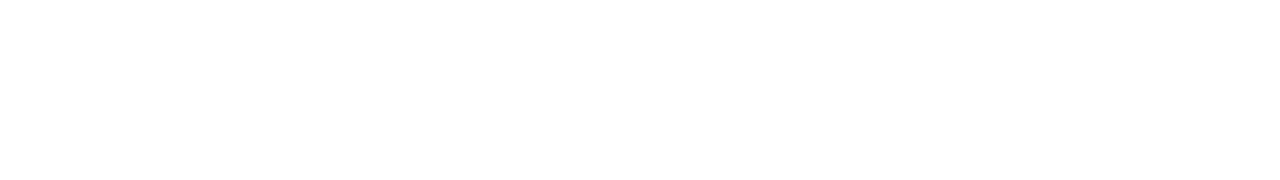
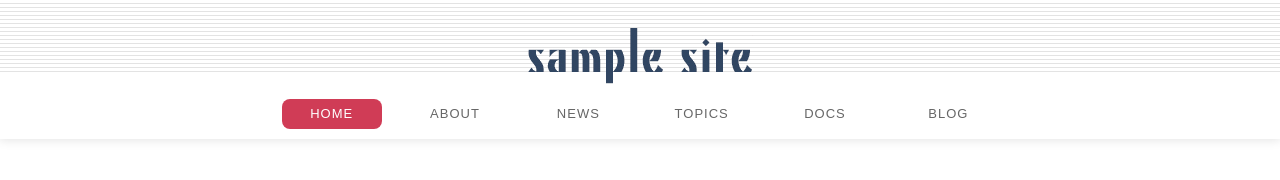
Before and after one commit to KensukeTakahara/html-css-training, a plain HTML site: page mcoding/standard-layout/index.html in a window 1280 px wide. Drawn offline with Linux system fonts and the light colour scheme.

Commit message:
finished header coding.

```diff
--- a/mcoding/standard-layout/css/style.css
+++ b/mcoding/standard-layout/css/style.css
@@ -23,6 +23,48 @@ a:active {
 
 .header {
   width: 100%;
+  padding: 28px 0 10px;
+  background: url("../images/bg-header.gif") repeat-x;
+  box-shadow: 0 0 10px 1px #e3e3e3;
+}
+.logo {
+  width: 225px;
+  height: 56px;
+  margin: 0 auto;
+  background: url("../images/logo.png") no-repeat;
+  overflow: hidden;
+  text-indent: 100%;
+  white-space: nowrap;
+}
+.logo a {
+  display: block;
+  width: 100%;
+  height: 100%;
+}
+.global-nav {
+  margin-top: 15px;
+  text-align: center;
+}
+.global-nav .nav-item {
+  display: inline-block;
+  margin: 0 10px;
+}
+.global-nav .nav-item a {
+  display: inline-block;
+  width: 100px;
+  height: 30px;
+  line-height: 30px;
+  text-align: center;
+  border-radius: 8px;
+  color: #666;
+  font-size: 1.3rem;
+  letter-spacing: 1px;
+  transition: 0.15s;
+}
+.global-nav .nav-item.active a,
+.global-nav .nav-item a:hover {
+  background-color: #d03c56;
+  color: #fff;
 }
 .wrapper {
   width: 970px;
--- a/mcoding/standard-layout/index.html
+++ b/mcoding/standard-layout/index.html
@@ -7,7 +7,21 @@
     <link rel="stylesheet" href="css/style.css" />
   </head>
   <body>
-    <header class="header"></header>
+    <header class="header">
+      <h1 class="logo">
+        <a href="/">SAMPLE SITE</a>
+      </h1>
+      <nav class="global-nav">
+        <ul>
+          <li class="nav-item active"><a href="#">HOME</a></li>
+          <li class="nav-item"><a href="#">ABOUT</a></li>
+          <li class="nav-item"><a href="#">NEWS</a></li>
+          <li class="nav-item"><a href="#">TOPICS</a></li>
+          <li class="nav-item"><a href="#">DOCS</a></li>
+          <li class="nav-item"><a href="#">BLOG</a></li>
+        </ul>
+      </nav>
+    </header>
     <div class="wrapper clearfix">
       <main class="main"></main>
       <div class="sidemenu"></div>
```
